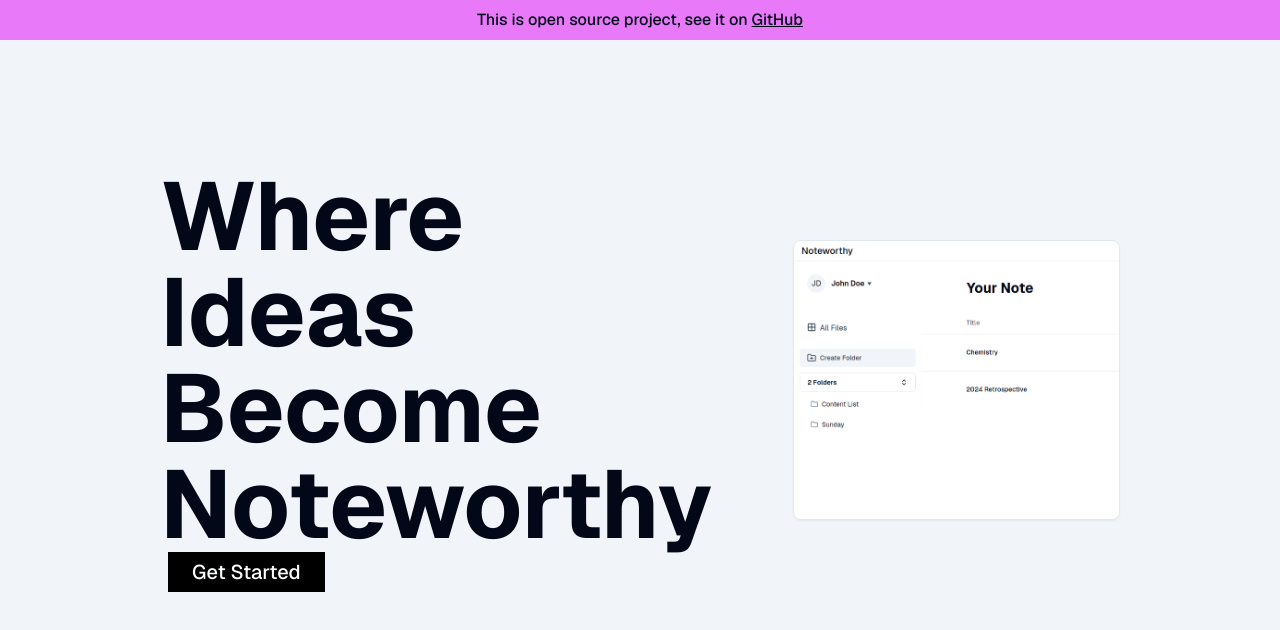
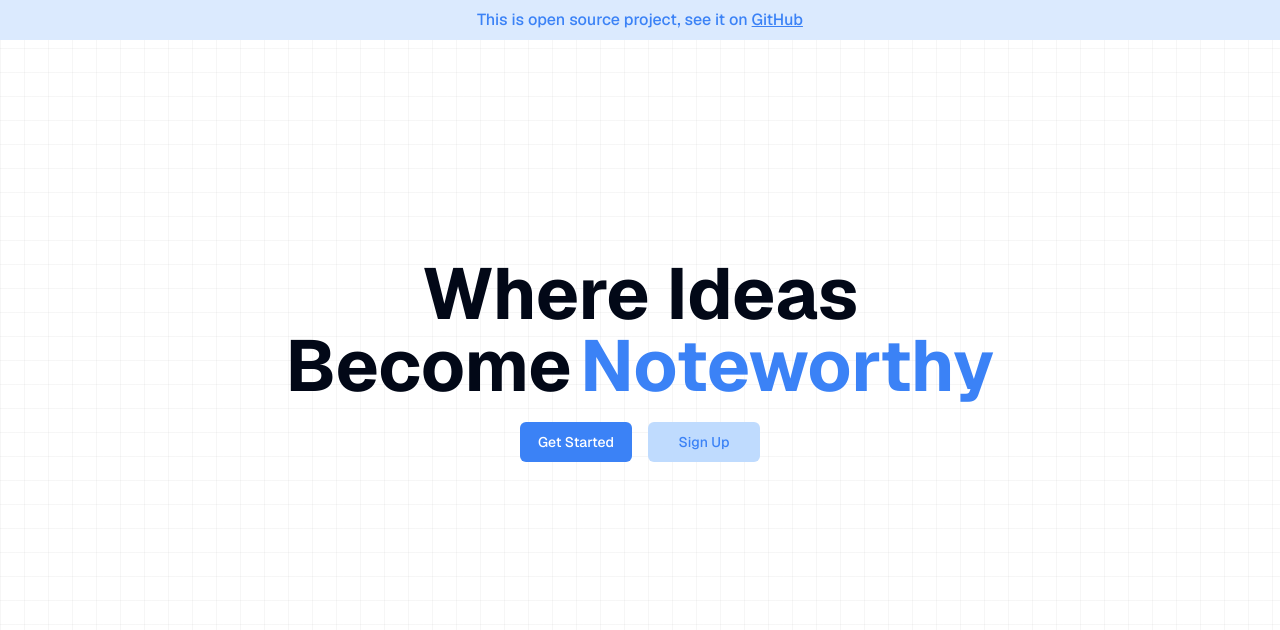
Before and after one commit to nabilfaturr/noteworthy, a Next.js app: page / in a window 1280 px wide. Shown: the top 630 px of the page. Built offline with nearby package versions, Linux system fonts and the light colour scheme; no server answers.

Commit message:
style: ui color revamp

```diff
--- a/src/app/page.tsx
+++ b/src/app/page.tsx
@@ -1,4 +1,6 @@
 import GetStarted from "@/components/shared/GetStarted";
+import GridBackground from "@/components/shared/GridBackground";
+import { Button } from "@/components/ui/button";
 import Image from "next/image";
 import Link from "next/link";
 
@@ -6,20 +8,58 @@ const githubRepoLink = "https://github.com/nabilfaturr/noteworthy";
 
 export default async function Home() {
   return (
-    <main className="w-screen sm:flex flex-col h-screen justify-center bg-slate-100">
+    <section className="min-h-screen">
+      <GridBackground />
+      <Github />
+      <div className="w-full min-h-screen flex flex-col justify-center items-center">
+        <div className="h-full flex flex-row justify-center items-center mb-20 lg:px-40 gap-20">
+          <div className="w-full h-full flex flex-col justify-center p-1 gap-3 sm:gap-5">
+            <h1 className="px-2 flex flex-col items-start text-4xl sm:text-5xl md:text-6xl xl:text-7xl font-bold text-center">
+              <span className="w-full">Where Ideas</span>
+              <span className="flex flex-row gap-2">
+                Become
+                <span className="text-blue-500">
+                Noteworthy
+                </span>
+              </span>
+            </h1>
+            <div className="flex flex-row gap-4 items-center justify-center">
+              <Button
+                className="w-28 bg-blue-500 text-white hover:bg-blue-600"
+                asChild
+              >
+                <Link href="/dashboard/all">Get Started</Link>
+              </Button>
+              <GetStarted/>
+              {/* <Button
+                className="w-28 bg-blue-200 text-blue-500 hover:bg-blue-300"
+                asChild
+              >
+
+              </Button> */}
+            </div>
+          </div>
+        </div>
+      </div>
+    </section>
+  );
+}
+
+const Github = () => {
+  return (
+    <div className="absolute top-0 left-0 w-full bg-blue-100 text-blue-500 p-2 font-medium text-center">
+      This is open source project, see it on{" "}
+      <Link href={githubRepoLink} className="underline" target="_blank">
+        GitHub
+      </Link>
+    </div>
+  );
+};
+
 <div className="w-full h-full flex flex-col">
-        <div className="w-full bg-fuchsia-400 p-2 font-medium text-center">
-          This is open source project, see it on{" "}
-          <Link href={githubRepoLink} className="underline" target="_blank">GitHub</Link>
-        </div>
   <div className="h-full flex flex-row justify-center items-center mb-20 lg:px-40 gap-20">
-          <div className="w-full h-full flex flex-col justify-center p-1 gap-3 lg:p-0 lg:gap-0">
-            <h1 className="flex flex-col items-start text-5xl md:text-7xl xl:text-8xl 2xl:text-9xl font-bold">
-              <span>Where</span>
-              <span>Ideas</span>
-              <span>Become</span>
-              <span>Noteworthy</span>
-            </h1>
+    <div className="w-full h-full flex flex-col justify-center p-1 gap-3 lg:p-0 lg:gap-0 ">
+      <h1>Where Ideas Become Noteworthy</h1>
       <GetStarted />
     </div>
     <div className="w-full hidden xl:flex justify-center items-center h-full">
@@ -32,7 +72,4 @@ export default async function Home() {
       />
     </div>
   </div>
-      </div>
-    </main>
-  );
-}
+</div>;
--- a/src/components/shared/CreateFolderAlert.tsx
+++ b/src/components/shared/CreateFolderAlert.tsx
@@ -73,7 +73,7 @@ const CreateFolderAlert = ({
   return (
     <AlertDialog>
       <Button asChild>
-        <AlertDialogTrigger className="w-full bg-slate-100 flex gap-2  text-slate-700 hover:bg-slate-200">
+        <AlertDialogTrigger className="w-full bg-blue-100 flex gap-2  text-blue-600 hover:bg-blue-200">
           <span className="flex self-start items-center gap-2 w-full h-full">
             <FolderPlusIcon className="w-5 h-5" />
             <p>Create Folder</p>
--- a/src/components/shared/GetStarted.tsx
+++ b/src/components/shared/GetStarted.tsx
@@ -8,9 +8,9 @@ const GetStarted = () => {
     <form action={signInAction}>
       <Button
         type="submit"
-        className="self-start px-6 rounded-none text-xl bg-black lg:ml-2 hover:bg-black/80"
+        className="w-28 bg-blue-200 text-blue-500 hover:bg-blue-300"
       >
-        Get Started
+        Sign Up
       </Button>
     </form>
   );
--- /dev/null
+++ b/src/components/shared/GridBackground.tsx
@@ -0,0 +1,9 @@
+import React from "react";
+
+const GridBackground = () => {
+  return (
+    <div className="absolute z-[-1] inset-0 h-full w-full bg-white bg-[linear-gradient(to_right,#80808012_1px,transparent_1px),linear-gradient(to_bottom,#80808012_1px,transparent_1px)] bg-[size:24px_24px]"></div>
+  );
+};
+
+export default GridBackground;
--- a/src/components/shared/RenameAlert.tsx
+++ b/src/components/shared/RenameAlert.tsx
@@ -45,7 +45,7 @@ const RenameAlert = ({ onConfirm, onCancel, note }: TRenameAlert) => {
             </AlertDialogHeader>
             <AlertDialogFooter>
               <AlertDialogCancel onClick={onCancel}>Cancel</AlertDialogCancel>
-              <AlertDialogAction type="submit">Rename</AlertDialogAction>
+              <AlertDialogAction type="submit" className="bg-blue-600 hover:bg-blue-700">Rename</AlertDialogAction>
             </AlertDialogFooter>
           </form>
         </AlertDialogContent>
--- a/src/components/shared/Topbar.tsx
+++ b/src/components/shared/Topbar.tsx
@@ -7,7 +7,7 @@ const githubRepoLink = "https://github.com/nabilfaturr/noteworthy";
 const Topbar = () => {
   return (
     <div className="w-full border-b py-2 px-4 flex justify-between items-center">
-      <Link href={"/"} className="font-medium text-xl">
+      <Link href={"/"} className="font-medium text-xl text-blue-600 hover:underline">
         Noteworthy
       </Link>
       <Link href={githubRepoLink} className="hover:underline font-medium" target="_blank">
```
Lines whose indentation alone changed are shown as unchanged.
